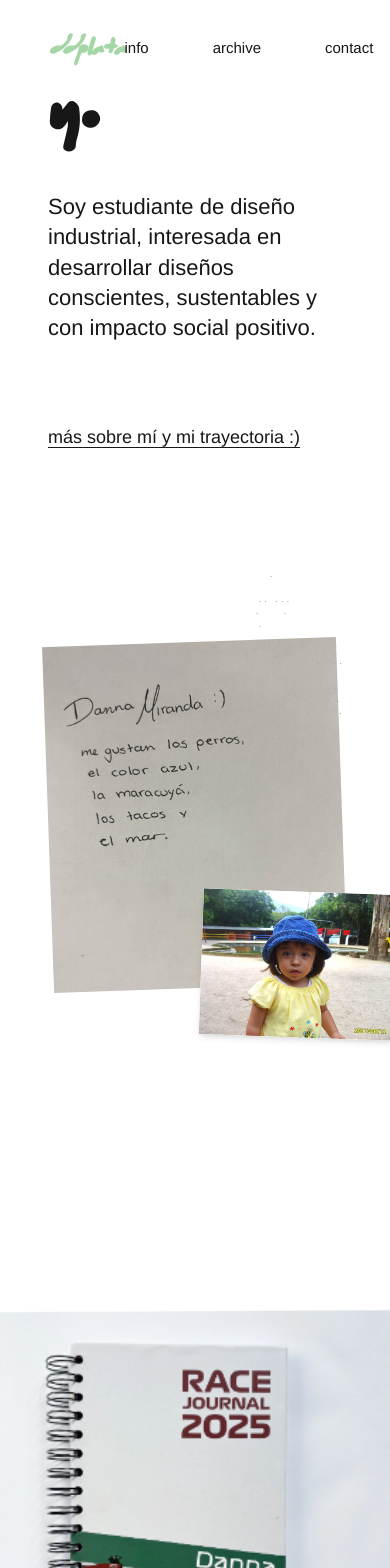
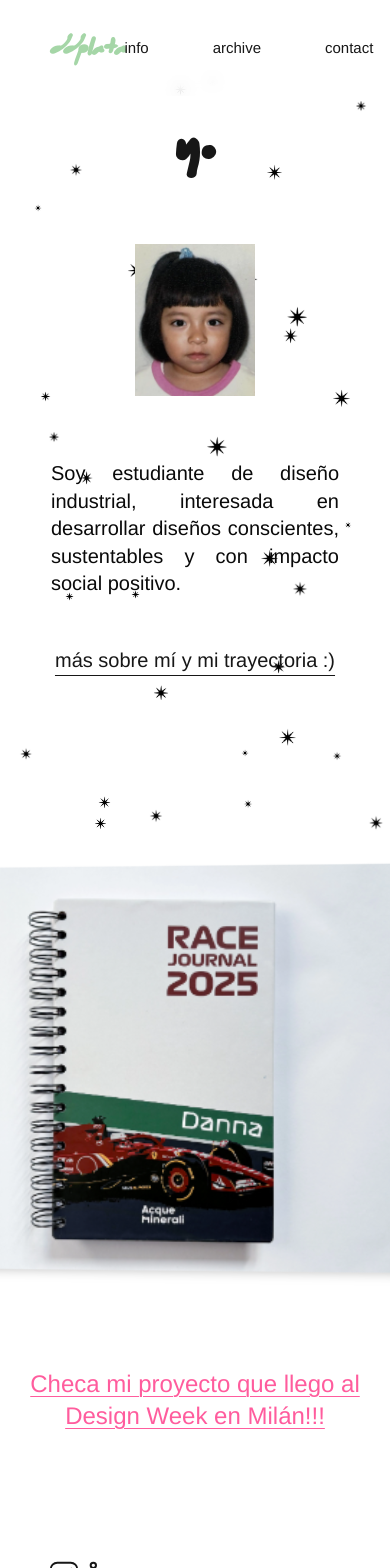
Before and after one commit to JavCan/ddplata, a React (Vite) app: page / in a window 390 px wide. Shown: the top 1568 px of the page. Built offline with nearby package versions, Linux system fonts and the light colour scheme.

Commit message:
feat: implement animated StarBackground component and integrate across main pages with responsive Hero layout updates

```diff
--- a/src/components/Archive.tsx
+++ b/src/components/Archive.tsx
@@ -10,6 +10,7 @@
 import memo from '../assets/memo.webp';
 
 import { motion } from 'framer-motion';
+import { StarBackground } from './StarBackground';
 
 const archiveItems = [
   {
@@ -64,11 +65,12 @@
 
 export function Archive() {
   return (
-    <div className="min-h-screen bg-white">
+    <div className="min-h-screen bg-transparent">
+      <StarBackground />
       <Header />
 
       {/* Scattered Projects */}
-      <main className="relative w-full min-h-[120vh]">
+      <main className="relative w-full min-h-[120vh]">http://localhost:5173/race-journal
         {archiveItems.map((item) => (
           <motion.div
             key={`${item.id}-${item.slug}`}
--- a/src/components/Footer.tsx
+++ b/src/components/Footer.tsx
@@ -19,21 +19,21 @@
   };
 
   return (
-    <footer className="w-full bg-white px-12 py-8 pb-12">
+    <footer className="w-full bg-white px-12 py-8 pb-12 relative z-10">
       <div className="max-w-screen-2xl mx-auto space-y-6">
         {/* Row 1: Icons */}
         <div className="flex items-center gap-2">
           <a
             href="https://www.instagram.com/ddplata/"
             target="_blank"
-            className="text-neutral-900 hover:text-[#a5d6a7] transition-opacity"
+            className="text-neutral-900 hover:text-[#a5d6a7] transition-colors"
           >
             <Instagram size={32} strokeWidth={1.5} />
           </a>
           <a
             href="https://www.linkedin.com/in/dannamiranda/"
             target="_blank"
-            className="text-neutral-900 hover:text-[#a5d6a7] transition-opacity"
+            className="text-neutral-900 hover:text-[#a5d6a7] transition-colors"
           >
             <Linkedin size={32} strokeWidth={1.5} />
           </a>
@@ -44,7 +44,7 @@
         <div className="flex flex-row justify-between items-baseline w-full">
           <a
             href="mailto:ddplata@outlook.com"
-            className="text-[15px] text-neutral-900 font-medium underline underline-offset-2 decoration-1 hover:text-[#a5d6a7] transition-opacity"
+            className="text-[15px] text-neutral-900 font-medium underline underline-offset-2 decoration-1 hover:text-[#a5d6a7] transition-colors"
           >
             ddplata@outlook.com
           </a>
--- a/src/components/Hero.tsx
+++ b/src/components/Hero.tsx
@@ -1,71 +1,42 @@
-import { AsciiStars } from './AsciiStars';
 import { Link } from 'react-router-dom';
-import infoImg from '../assets/info.webp';
 import bebeImg from '../assets/bebe.webp';
 import { ImageWithFallback } from './figma/ImageWithFallback';
 
 export function Hero() {
   return (
-    <section id="inicio" className="px-12 py-16 min-h-[70vh] flex flex-col justify-center max-w-7xl mx-auto">
-      <div className="grid grid-cols-1 md:grid-cols-2 gap-16 items-center w-full">
+    <section id="inicio" className="px-12 py-16 min-h-[60vh] flex flex-col items-center justify-center max-w-4xl mx-auto text-center space-y-12 relative z-10">
 
-        {/* Left Column */}
-        <div className="space-y-12">
-          <div>
-            <h1 className="text-6xl font-bold text-neutral-900 tracking-tight font-bristol">
+      {/* Title */}
+      <div className='pb-6 pt-10'>
+        <h1 className="text-5xl font-bold text-neutral-900 tracking-tight font-bristol">
           yo
         </h1>
       </div>
 
-          <div className="max-w-md">
-            <p className="text-[22px] text-neutral-900 leading-snug">
+      {/* Baby Photo */}
+      <div className="relative w-30 h-42 flex items-center justify-center pb-4">
+        <div className="w-full h-full">
+          <ImageWithFallback
+            src={bebeImg}
+            alt="Danna de bebé"
+            className="w-full h-full object-cover"
+          />
+        </div>
+      </div>
+
+      {/* Description */}
+      <div className="max-w-2xs space-y-8">
+        <p className="text-[20px] text-justify leading-snug font-medium">
           Soy estudiante de diseño industrial, interesada en desarrollar diseños conscientes, sustentables y con impacto social positivo.
         </p>
-          </div>
 
-          <div className="pt-8">
-            <Link to="/about" className="text-lg text-neutral-900 underline decoration-1 underline-offset-4 hover:text-[#a5d6a7] transition-colors">
+        <div className="pt-4">
+          <Link to="/about" className="text-xl text-neutral-900 underline decoration-1 underline-offset-8 hover:text-[#ff5c9d] transition-colors">
             más sobre mí y mi trayectoria :)
           </Link>
         </div>
       </div>
 
-        {/* Right Column */}
-        <div className="relative h-[600px] flex items-center justify-center">
-
-          {/* Passport/Document Card */}
-          <div className="relative z-10 w-[380px] h-[480px] rotate-[-2deg]">
-            {/* Background Info Image */}
-            <ImageWithFallback
-              src={infoImg}
-              alt="Info card"
-              className="w-full h-full object-contain"
-            />
-
-            {/* Overlaid Baby Photo with Paperclip */}
-            <div className="absolute top-[320px] left-[100px] translate-x-12">
-              <div className="relative">
-                <div className="aspect-[auto] bg-white shadow-md overflow-hidden rotate-4">
-                  <ImageWithFallback
-                    src={bebeImg}
-                    alt="Bebé"
-                    className="w-full h-full object-cover"
-                  />
-                </div>
-                {/* Paperclip simulation
-                <div className="absolute -top-4 -right-[-40px] w-4 h-12 border-2 border-neutral-400 rounded-full rotate-[30deg] z-20 bg-transparent"></div>
-                */}
-              </div>
-            </div>
-          </div>
-
-          {/* ASCII Stars Overlay */}
-          <div className="absolute top-10 right-0 md:-right-16 z-20 pointer-events-none">
-            <AsciiStars />
-          </div>
-        </div>
-
-      </div>
     </section>
   );
 }
--- a/src/components/HomePage.tsx
+++ b/src/components/HomePage.tsx
@@ -5,6 +5,7 @@
 import { useEffect } from 'react';
 import { Header } from './Header';
 import { useContact } from '../context/ContactContext';
+import { StarBackground } from './StarBackground';
 
 export function HomePage() {
   const location = useLocation();
@@ -21,7 +22,9 @@
   }, [location, navigate, openContact]);
 
   return (
-    <div className="min-h-screen bg-white">
+    <div className="min-h-screen bg-transparent relative">
+      <div className="fixed inset-0 bg-white z-[-10]" />
+      <StarBackground />
       <Header />
 
       {/* Main Content */}
--- a/src/components/Projects.tsx
+++ b/src/components/Projects.tsx
@@ -81,10 +81,10 @@
         return () => stopAutoRotate();
     }, []);
 
-    const radius = 350; // Adjusted for a nice layout with 3 items
+    const radius = 370; // Adjusted for a nice layout with 3 items
 
     return (
-        <section id="proyectos" className="py-12 bg-white overflow-hidden min-h-[60vh] flex flex-col items-center justify-center relative">
+        <section id="proyectos" className="py-12 bg-transparent overflow-hidden min-h-[60vh] flex flex-col items-center justify-center relative z-10">
             <div style={{ perspective: "1200px" }} className="flex justify-center items-center mt-8 h-[500px] w-full">
                 <motion.div
                     drag="x"
@@ -139,7 +139,7 @@
             <div className="flex justify-center mb-12 mt-[50px]">
                 <Link
                     to="/pedir-un-deseo"
-                    className="text-[#ff5c9d] text-2xl font-normal underline underline-offset-4 decoration-1 hover:text-[#a5d6a7] transition-opacity text-center"
+                    className="text-[#ff5c9d] text-2xl font-normal underline underline-offset-4 decoration-1 hover:text-[#a5d6a7] transition-colors text-center"
                 >
                     Checa mi proyecto que llego al Design Week en Milán!!!
                 </Link>
--- /dev/null
+++ b/src/components/StarBackground.tsx
@@ -0,0 +1,80 @@
+import React, { useEffect, useState } from 'react';
+import starImg from '../assets/star.webp';
+
+interface Star {
+  id: number;
+  top: string;
+  left: string;
+  size: number;
+  delay: string;
+  duration: string;
+  shouldTwinkle: boolean;
+}
+
+// CONFIGURATION: Adjust the probability of stars twinkling (0 to 1)
+// 0.7 means 70% twinkle, 30% stay still
+const TWINKLE_PROBABILITY = 0.7;
+
+export function StarBackground() {
+  const [stars, setStars] = useState<Star[]>([]);
+
+  useEffect(() => {
+    // Generate stars using a grid to ensure even distribution
+    // Increased grid density for smaller stars
+    const columns = 6;
+    const rows = 4;
+    const newStars: Star[] = [];
+    let id = 0;
+
+    for (let r = 0; r < rows; r++) {
+      for (let c = 0; c < columns; c++) {
+        const countInCell = Math.random() > 0.4 ? 2 : 1;
+        for (let i = 0; i < countInCell; i++) {
+          const baseTop = (r / rows) * 100;
+          const baseLeft = (c / columns) * 100;
+
+          newStars.push({
+            id: id++,
+            top: `${baseTop + Math.random() * (100 / rows)}%`,
+            left: `${baseLeft + Math.random() * (100 / columns)}%`,
+            size: 8 + Math.random() * 10, // Smaller stars (4px to 12px)
+            delay: `${Math.random() * 5}s`,
+            duration: `${3 + Math.random() * 5}s`,
+            shouldTwinkle: Math.random() < TWINKLE_PROBABILITY,
+          });
+        }
+      }
+    }
+    setStars(newStars);
+  }, []);
+
+  return (
+    <div className="fixed inset-0 pointer-events-none z-[-1] overflow-hidden">
+      {stars.map((star) => (
+        <img
+          key={star.id}
+          src={starImg}
+          alt=""
+          className={`absolute opacity-100 ${star.shouldTwinkle ? 'animate-pulse-star' : ''}`}
+          style={{
+            top: star.top,
+            left: star.left,
+            width: `${star.size}px`,
+            height: 'auto',
+            animationDelay: star.shouldTwinkle ? star.delay : undefined,
+            animationDuration: star.shouldTwinkle ? star.duration : undefined,
+          }}
+        />
+      ))}
+      <style>{`
+        @keyframes pulse-star {
+          0%, 100% { transform: scale(0.8); opacity: 1; }
+          50% { transform: scale(1.5); opacity: 1; }
+        }
+        .animate-pulse-star {
+          animation: pulse-star infinite ease-in-out;
+        }
+      `}</style>
+    </div>
+  );
+}
```
Also changed, not shown: src/assets/bebe.webp, src/assets/star.webp (added). Lines whose indentation alone changed are shown as unchanged.
